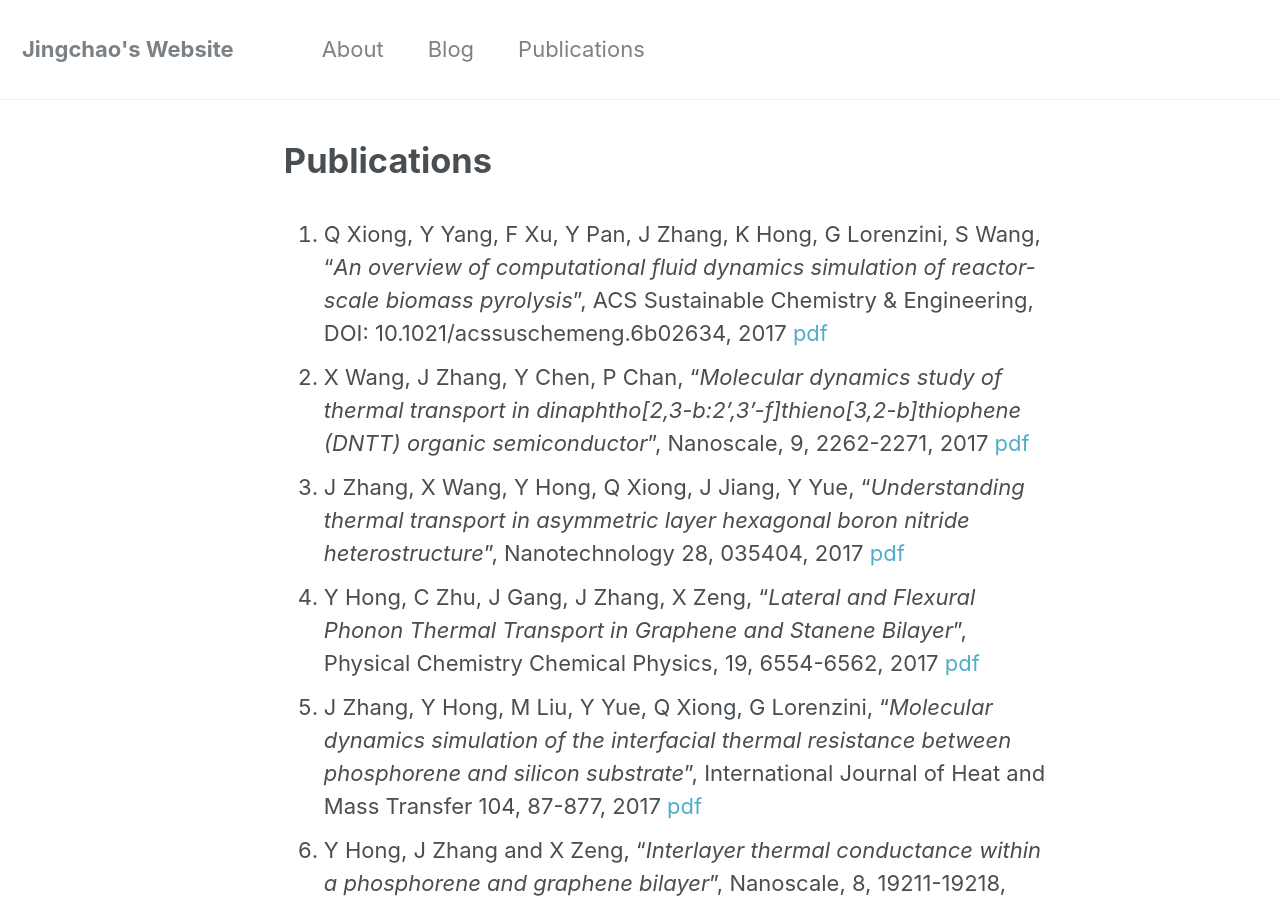
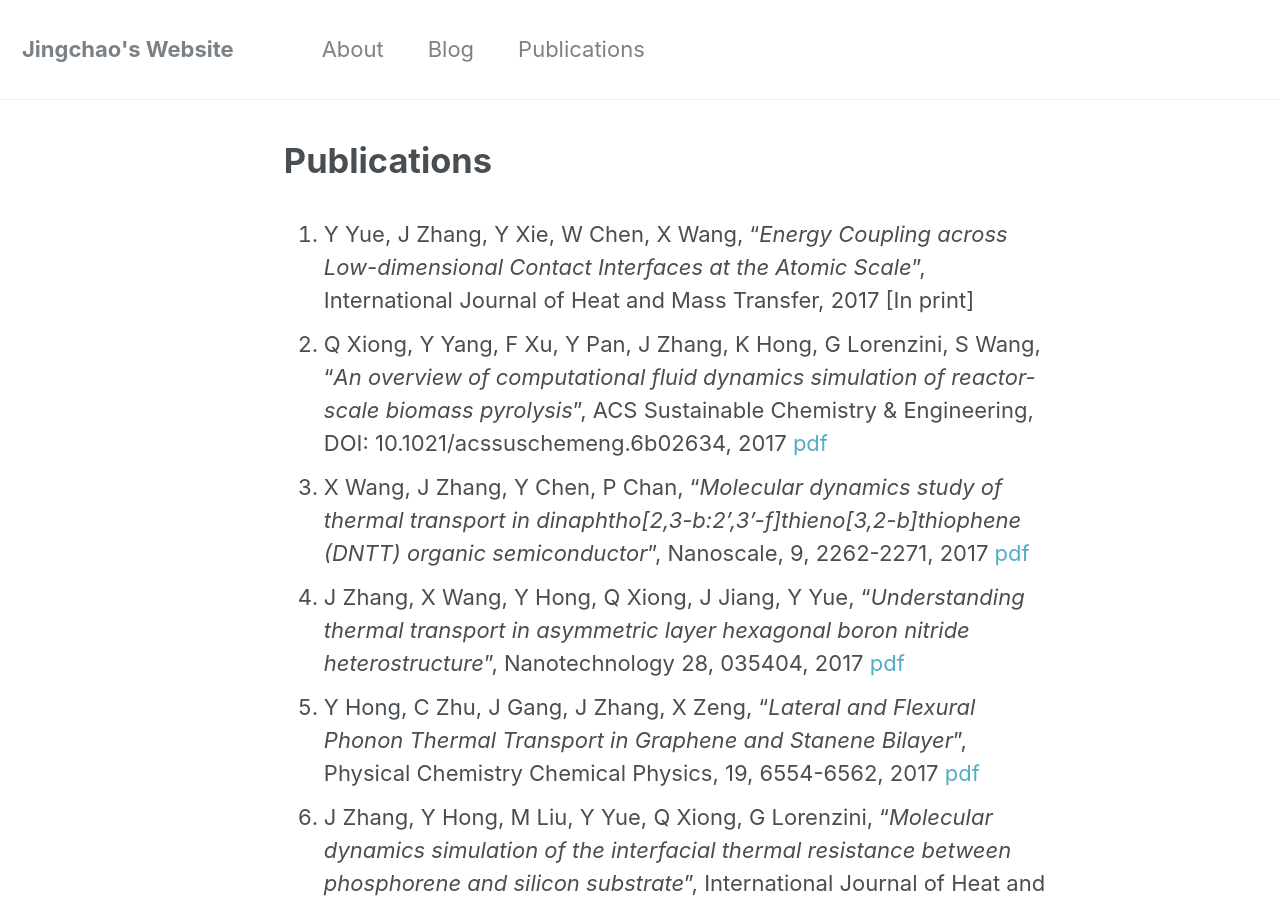
Before and after one commit to JingchaoZhang/JingchaoZhang.github.io, a Jekyll site: the page built from _pages/publications.md, in a window 1280 px wide and 900 px high. Built offline with Jekyll 4.4.1, drawn with Linux system fonts in a browser that asks for light colours.

Commit message:
Update publications.md

```diff
--- a/_pages/publications.md
+++ b/_pages/publications.md
@@ -5,6 +5,7 @@ permalink: /publications/
 author_profile: false
 ---
 
+1. Y Yue, J Zhang, Y Xie, W Chen, X Wang, "_Energy Coupling across Low-dimensional Contact Interfaces at the Atomic Scale_", International Journal of Heat and Mass Transfer, 2017 [In print]
 1. Q Xiong, Y Yang, F Xu, Y Pan, J Zhang, K Hong, G Lorenzini, S Wang, "_An overview of computational fluid dynamics simulation of reactor-scale biomass pyrolysis_", ACS Sustainable Chemistry & Engineering, DOI: 10.1021/acssuschemeng.6b02634, 2017 [pdf](https://drive.google.com/file/d/0B3Yj4QkZpI-dTGVDZFdyRlhqaVE/view?usp=sharing)
 1. X Wang, J Zhang, Y Chen, P Chan, "_Molecular dynamics study of thermal transport in dinaphtho[2,3-b:2',3'-f]thieno[3,2-b]thiophene (DNTT) organic semiconductor_", Nanoscale, 9, 2262-2271, 2017 [pdf](https://drive.google.com/file/d/0B3Yj4QkZpI-ddHJYWmpEeWVkZ1k/view?usp=sharing)
 1. J Zhang, X Wang, Y Hong, Q Xiong, J Jiang, Y Yue, "_Understanding thermal transport in asymmetric layer hexagonal boron nitride heterostructure_", Nanotechnology 28, 035404, 2017 [pdf](https://drive.google.com/file/d/0B3Yj4QkZpI-dMnBVbi1oWUQ2b00/view?usp=sharing)
```
